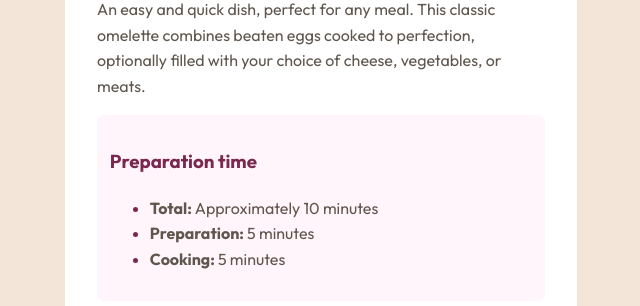
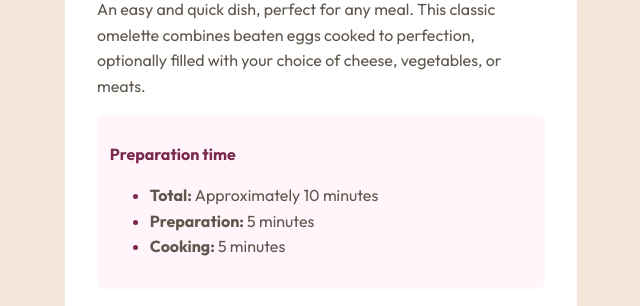
Before and after one commit to zacc-anyona/Recipe-Page-Challenge-FROTEND-MENTOR-, a plain HTML site: page index.html in a window 1280 px wide. Shown: the part 400-706 px from the top of the page, without its empty margins (319-959 px from the left). Drawn offline with Linux system fonts and the light colour scheme.

Commit message:
Corrected preparation time header

```diff
--- a/index.html
+++ b/index.html
@@ -67,8 +67,10 @@
       color: var(--primary-nutmeg);
     }
 
-    h3 {
+    h2.prep-header {
       color: var(--primary-dark-raspberry);
+      font-size: 1em;
+      font-family: 'Outfit', sans-serif;
     }
 
     hr {
@@ -178,7 +180,7 @@
       </p>
 
       <div class="prep-time">
-        <h3>Preparation time</h3>
+        <h2 class="prep-header">Preparation time</h2>
         <ul class="preparation">
           <li>
             <span class="prep">
```
